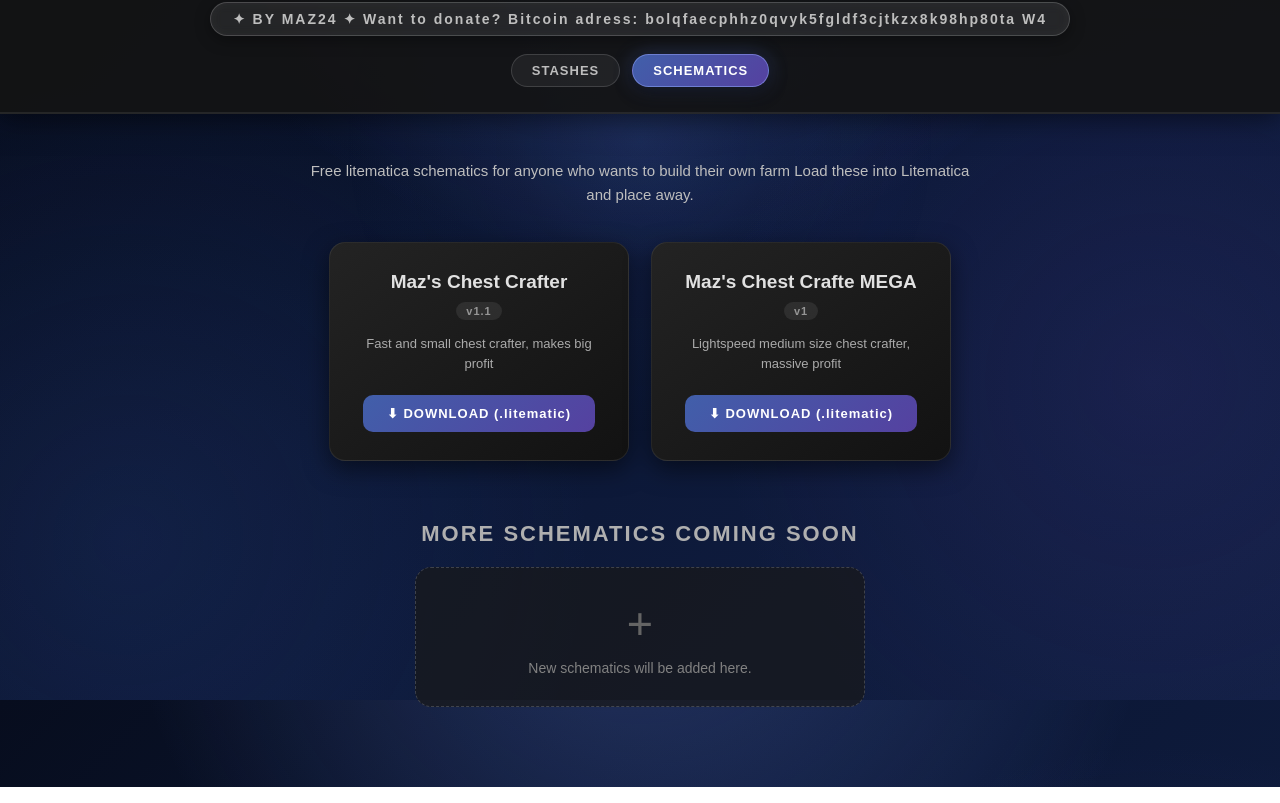
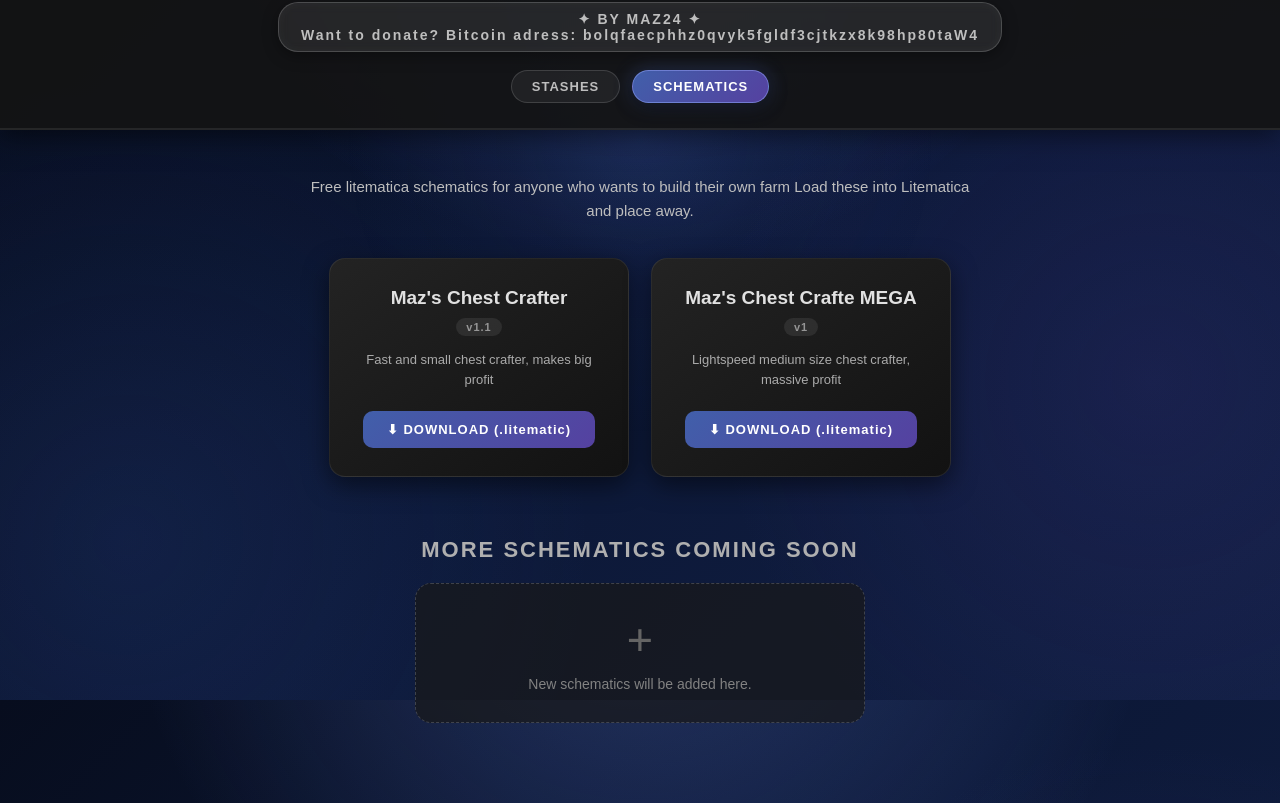
Before and after one commit to Maz0224/donut, a plain HTML site: page schematics.html in a window 1280 px wide. Shown: the part 100-903 px from the top of the page. Drawn offline with Linux system fonts and the light colour scheme.

Commit message:
Update donation information formatting in schematics.html
Fixed formatting and added line break in donation info.

```diff
--- a/schematics.html
+++ b/schematics.html
@@ -20,8 +20,8 @@
 
 <div class="subtitle">
     ✦ BY MAZ24 ✦
-    Want to donate? Bitcoin adress: bolqfaecphhz0qvyk5fgldf3cjtkzx8k98hp80ta
-W4
+    <br>
+    Want to donate? Bitcoin adress: bolqfaecphhz0qvyk5fgldf3cjtkzx8k98hp80taW4
 </div>
 
 <nav class="nav">
```
